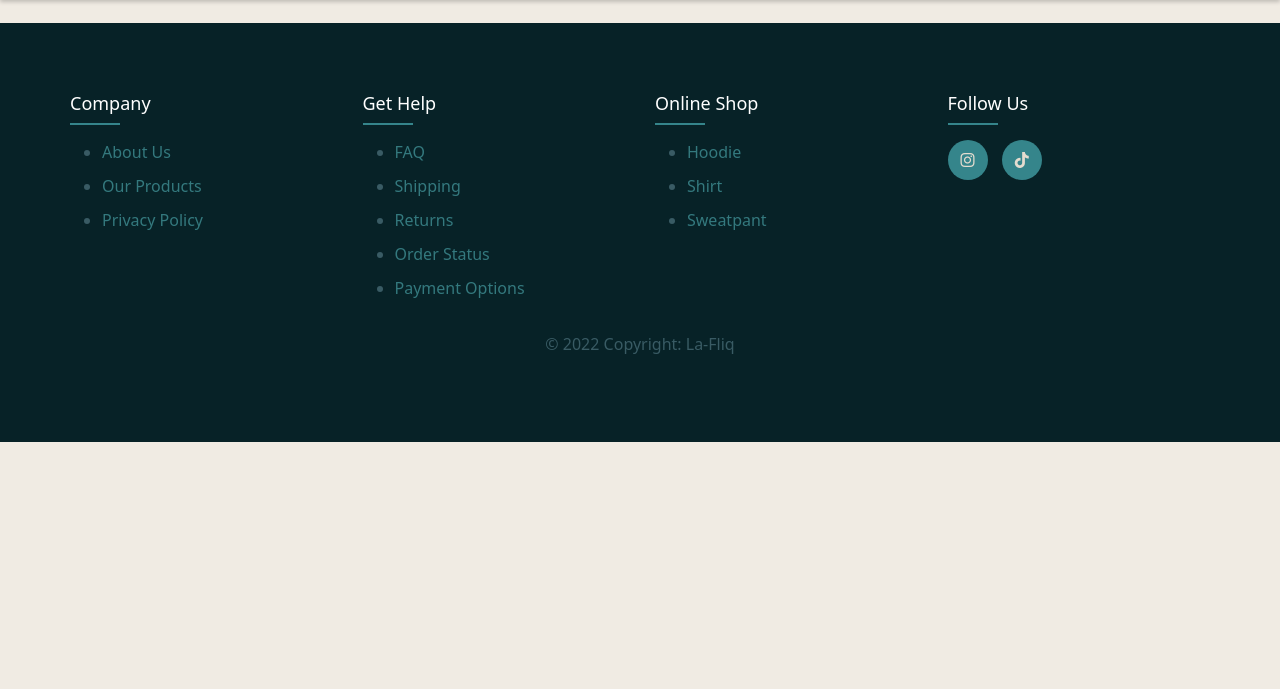
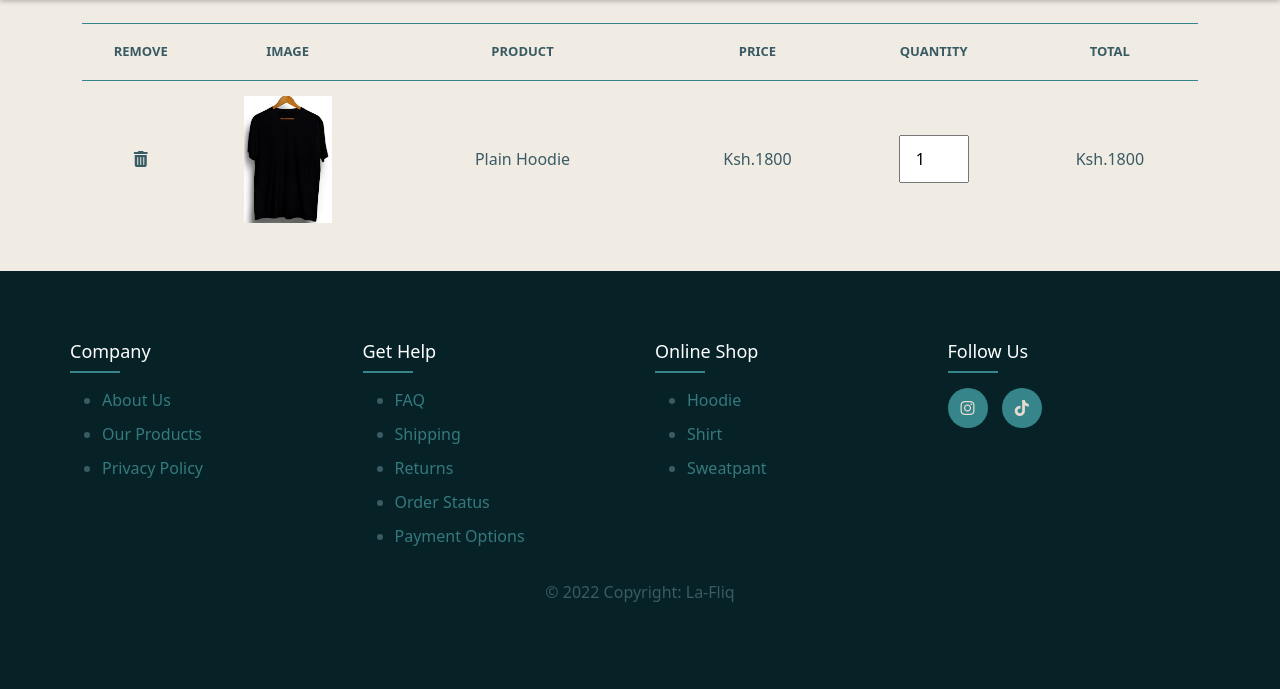
Before and after one commit to VinneyJ/LaFliq, a Django app: page /cart/ in a window 1280 px wide. Shown: the part 57-746 px from the top of the page. Run offline with Django 4.2, Linux system fonts and the light colour scheme; some libraries are stand-ins or nearby versions.

Commit message:
Styled Cart Page

```diff
--- a/fliq/templates/store/cart.html
+++ b/fliq/templates/store/cart.html
@@ -2,6 +2,33 @@
 {% load static %}
 
 {% block content %}
-
+<div class="container">
+    <section id="cart">
+        <table width="50%">
+            <thead>
+                <tr>
+                    <td>Remove</td>
+                    <td>Image</td>
+                    <td>Product</td>
+                    <td>Price</td>
+                    <td>Quantity</td>
+                    <td>Total</td>
+                </tr>
+            </thead>
+            <tbody>
+                <tr>
+                    <td><a href="#"></a><i class="fa-solid fa-trash-can"></i></td>
+                    <td><img src="/static/images/_.jpeg" alt=""></td>
+                    <td>Plain Hoodie</td>
+                    <td>Ksh.1800</td>
+                    <td><input type="number" value="1"></td>
+                    <td>Ksh.1800</td>
+                </tr>
+            </tbody>
+        </table>
+        <br>
+        <br>
+    </section>
+</div>
 
 {% endblock content %}
--- a/static/css/index.css
+++ b/static/css/index.css
@@ -166,3 +166,51 @@ header .navbar-nav .nav-link.active {
     font-size: 16px;
     font-weight: 400;
 }
+#cart table{
+    width: 100%;
+    border-collapse: collapse;
+    table-layout: fixed;
+    white-space: nowrap;
+}
+#cart table img{
+    width: 50%;
+}
+#cart table td:nth-child(1){
+    width:100px;
+    text-align:center;
+}
+#cart table td:nth-child(2){
+    width:150px;
+    text-align:center;
+}
+#cart table td:nth-child(3){
+    width:250px;
+    text-align:center;
+}
+#cart table td:nth-child(4),
+#cart table td:nth-child(5),
+#cart table td:nth-child(6){
+    width:150px;
+    text-align:center;
+}
+#cart table td:nth-child(5) input{
+    width:70px;
+    padding:10px 5px 10px 15px;
+}
+#cart table thead{
+    border:1px solid #35858B;
+    border-left:none;
+    border-right:none;
+}
+#cart table thead td {
+    font-weight:700;
+    text-transform: uppercase;
+    font-size: 13px;
+    padding: 18px 0;
+}
+#cart table tbody tr td {
+    padding-top: 15px;
+}
+#cart table tbody td {
+    font-size: 16px;
+}
```
Also changed, not shown: static/images/_.jpeg (added).
